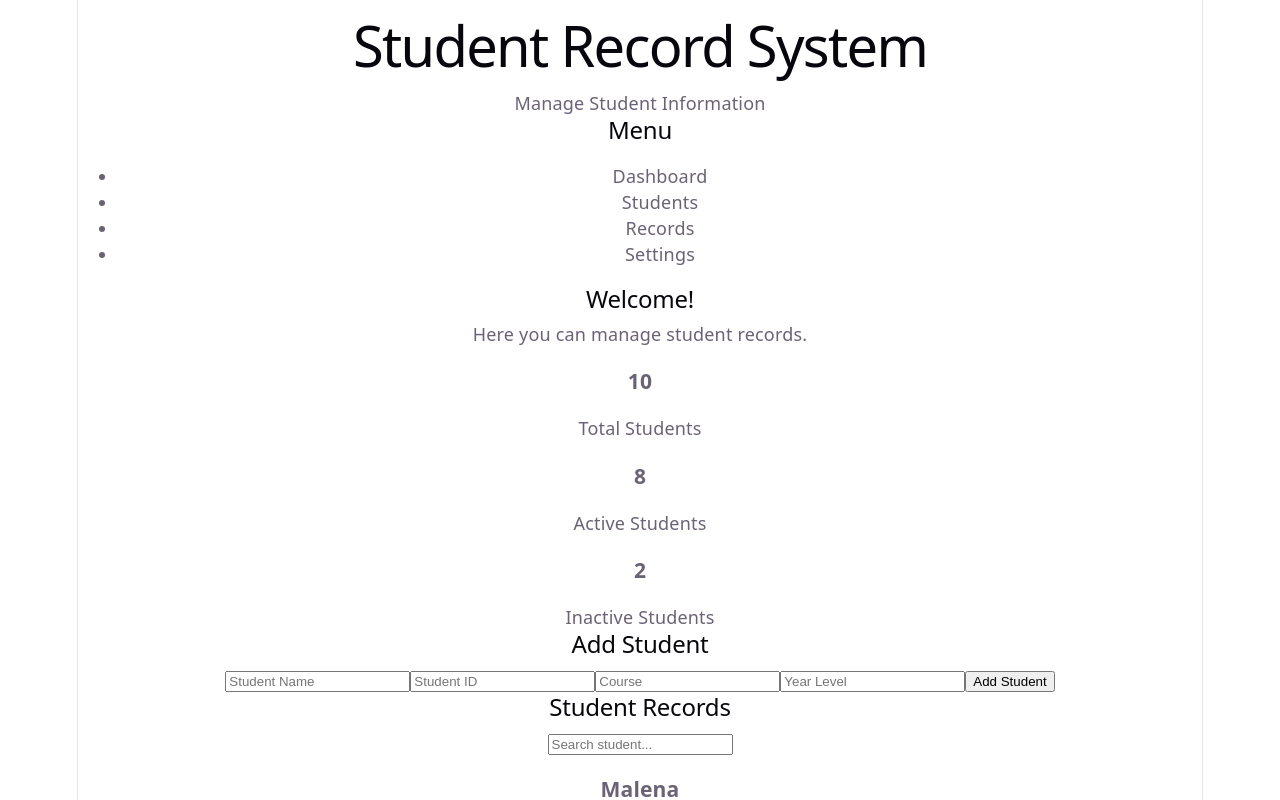
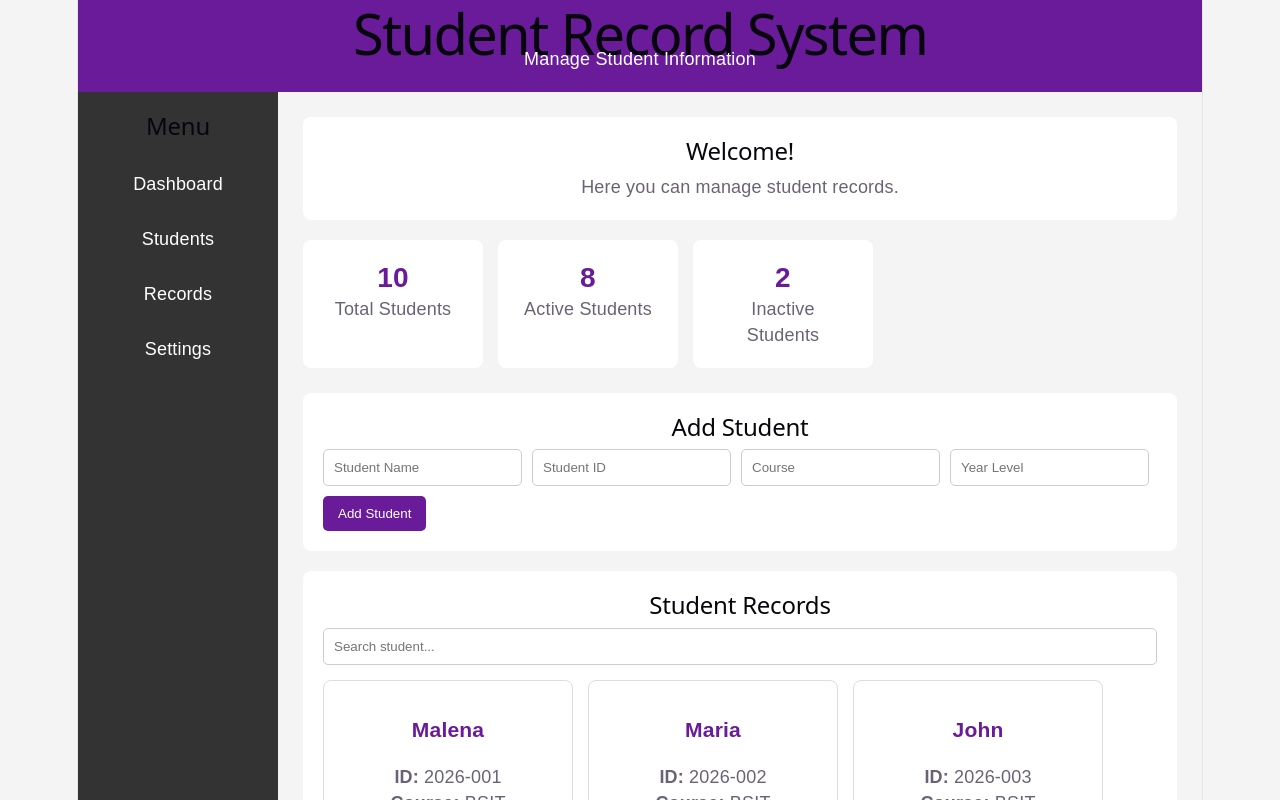
Before and after one commit to remalynsaucero-hub/Portfolio, a React (Vite) app in the folder myPortfolio/: page / in a window 1280 px wide. Shown: the top 800 px of the page. Built offline with nearby package versions, Linux system fonts and the light colour scheme.

Commit message:
different design on App.css

```diff
--- a/myPortfolio/src/App.css
+++ b/myPortfolio/src/App.css
@@ -1,184 +1,146 @@
-.counter {
-  font-size: 16px;
-  padding: 5px 10px;
-  border-radius: 5px;
-  color: var(--accent);
-  background: var(--accent-bg);
-  border: 2px solid transparent;
-  transition: border-color 0.3s;
-  margin-bottom: 24px;
-
-  &:hover {
-    border-color: var(--accent-border);
-  }
-  &:focus-visible {
-    outline: 2px solid var(--accent);
-    outline-offset: 2px;
-  }
+* {
+  box-sizing: border-box;
 }
 
-.hero {
-  position: relative;
-
-  .base,
-  .framework,
-  .vite {
-    inset-inline: 0;
-    margin: 0 auto;
+body {
+  margin: 0;
+  font-family: Arial, sans-serif;
+  background: #f4f4f4;
 }
 
-  .base {
-    width: 170px;
-    position: relative;
-    z-index: 0;
+.header {
+  background: #6a1b9a;
+  color: white;
+  padding: 20px;
+  text-align: center;
 }
 
-  .framework,
-  .vite {
-    position: absolute;
+.header h1 {
+  margin: 0;
 }
 
-  .framework {
-    z-index: 1;
-    top: 34px;
-    height: 28px;
-    transform: perspective(2000px) rotateZ(300deg) rotateX(44deg) rotateY(39deg)
-      scale(1.4);
+.layout {
+  display: flex;
+  min-height: 600px;
 }
 
-  .vite {
-    z-index: 0;
-    top: 107px;
-    height: 26px;
-    width: auto;
-    transform: perspective(2000px) rotateZ(300deg) rotateX(40deg) rotateY(39deg)
-      scale(0.8);
-  }
+.sidebar {
+  width: 200px;
+  background: #333;
+  color: white;
+  padding: 20px;
 }
 
-#center {
-  display: flex;
-  flex-direction: column;
-  gap: 25px;
-  place-content: center;
-  place-items: center;
-  flex-grow: 1;
-
-  @media (max-width: 1024px) {
-    padding: 32px 20px 24px;
-    gap: 18px;
-  }
+.sidebar ul {
+  list-style: none;
+  padding: 0;
 }
 
-#next-steps {
-  display: flex;
-  border-top: 1px solid var(--border);
-  text-align: left;
-
-  & > div {
-    flex: 1 1 0;
-    padding: 32px;
-    @media (max-width: 1024px) {
-      padding: 24px 20px;
-    }
+.sidebar li {
+  padding: 12px;
+  margin-bottom: 5px;
+  cursor: pointer;
 }
 
-  .icon {
-    margin-bottom: 16px;
-    width: 22px;
-    height: 22px;
+.sidebar li:hover {
+  background: #555;
 }
 
-  @media (max-width: 1024px) {
-    flex-direction: column;
-    text-align: center;
-  }
+.content {
+  flex: 1;
+  padding: 25px;
 }
 
-#docs {
-  border-right: 1px solid var(--border);
-
-  @media (max-width: 1024px) {
-    border-right: none;
-    border-bottom: 1px solid var(--border);
-  }
+.welcome {
+  background: white;
+  padding: 20px;
+  border-radius: 8px;
+  margin-bottom: 20px;
 }
 
-#next-steps ul {
-  list-style: none;
-  padding: 0;
+.stats {
   display: flex;
-  gap: 8px;
-  margin: 32px 0 0;
-
-  .logo {
-    height: 18px;
+  gap: 15px;
+  margin-bottom: 25px;
 }
 
-  a {
-    color: var(--text-h);
-    font-size: 16px;
-    border-radius: 6px;
-    background: var(--social-bg);
-    display: flex;
-    padding: 6px 12px;
-    align-items: center;
-    gap: 8px;
-    text-decoration: none;
-    transition: box-shadow 0.3s;
-
-    &:hover {
-      box-shadow: var(--shadow);
-    }
-    .button-icon {
-      height: 18px;
-      width: 18px;
-    }
+.stat-card {
+  background: white;
+  padding: 20px;
+  width: 180px;
+  text-align: center;
+  border-radius: 8px;
 }
 
-  @media (max-width: 1024px) {
-    margin-top: 20px;
-    flex-wrap: wrap;
-    justify-content: center;
-
-    li {
-      flex: 1 1 calc(50% - 8px);
+.stat-card h3 {
+  font-size: 28px;
+  margin: 5px;
+  color: #6a1b9a;
 }
 
-    a {
-      width: 100%;
-      justify-content: center;
-      box-sizing: border-box;
-    }
-  }
+.form-section,
+.student-section {
+  background: white;
+  padding: 20px;
+  margin-bottom: 20px;
+  border-radius: 8px;
 }
 
-#spacer {
-  height: 88px;
-  border-top: 1px solid var(--border);
-  @media (max-width: 1024px) {
-    height: 48px;
-  }
+form {
+  display: flex;
+  gap: 10px;
+  flex-wrap: wrap;
 }
 
-.ticks {
-  position: relative;
-  width: 100%;
-
-  &::before,
-  &::after {
-    content: '';
-    position: absolute;
-    top: -4.5px;
-    border: 5px solid transparent;
+input {
+  padding: 10px;
+  border: 1px solid #ccc;
+  border-radius: 5px;
 }
 
-  &::before {
-    left: 0;
-    border-left-color: var(--border);
+button {
+  padding: 10px 15px;
+  border: none;
+  border-radius: 5px;
+  background: #6a1b9a;
+  color: white;
+  cursor: pointer;
 }
-  &::after {
-    right: 0;
-    border-right-color: var(--border);
+
+button:hover {
+  background: #4a126d;
 }
+
+.search {
+  width: 100%;
+  margin-bottom: 15px;
 }
+
+.students {
+  display: flex;
+  gap: 15px;
+  flex-wrap: wrap;
+}
+
+.student-card {
+  border: 1px solid #ddd;
+  padding: 15px;
+  width: 250px;
+  border-radius: 8px;
+}
+
+.student-card h3 {
+  color: #6a1b9a;
+}
+
+.delete {
+  background: #d32f2f;
+  margin-left: 5px;
+}
+
+.footer {
+  text-align: center;
+  background: #333;
+  color: white;
+  padding: 15px;
+}
```
Lines whose indentation alone changed are shown as unchanged.
